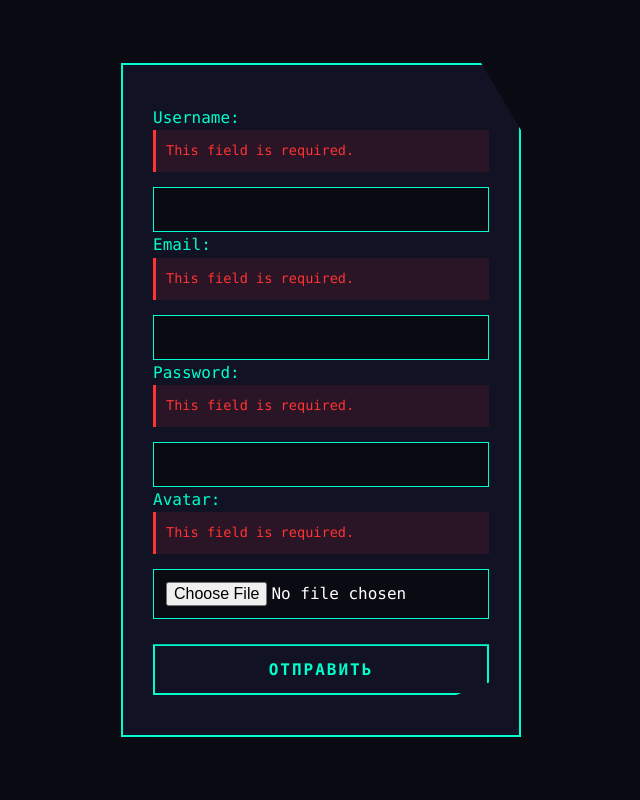
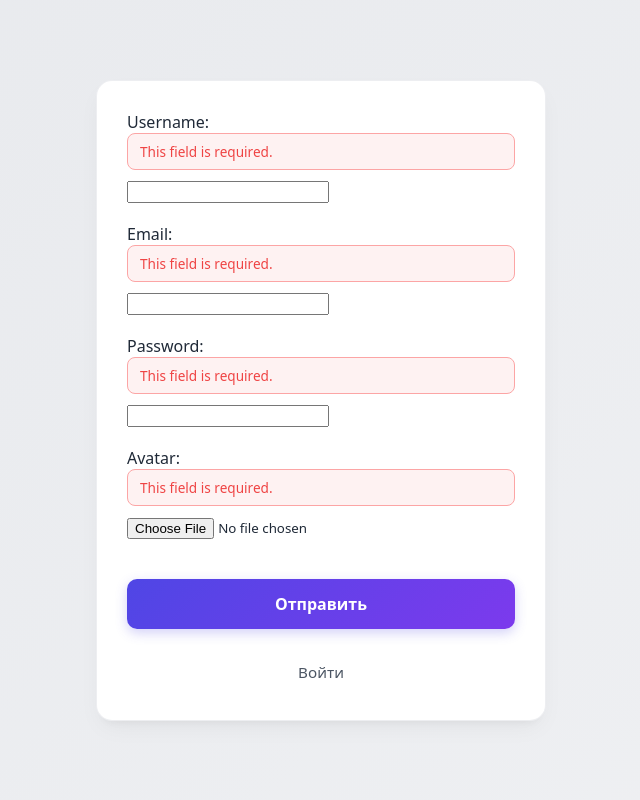
Before and after one commit to d1skander/django-shop-site, a Django app: page /user/ in a window 1280 px wide. Shown: the whole page, without its empty margins (319-959 px from the left). Run offline with Django 5.2, Linux system fonts and the light colour scheme.

Commit message:
создание корзины

```diff
--- a/market/app/static/auth.css
+++ b/market/app/static/auth.css
@@ -1,178 +1,211 @@
-/* --- Сброс стилей и глобальные настройки в стиле Киберпанк --- */
+/* Базовые стили и анимированный фон */
 * {
     box-sizing: border-box;
     margin: 0;
     padding: 0;
+    font-family: system-ui, -apple-system, BlinkMacSystemFont, 'Segoe UI', Roboto, sans-serif;
 }
 
 body {
-    font-family: 'Consolas', 'Courier New', monospace;
-    background-color: #0a0a12; /* Глубокий темный фон */
-    color: #00ffcc; /* Основной неоновый бирюзовый текст */
-    line-height: 1.6;
+    background: linear-gradient(-45deg, #f3f4f6, #e5e7eb, #f3f4f6);
+    background-size: 400% 400%;
+    animation: gradientBG 15s ease infinite;
+    color: #1f2937;
+    min-height: 100vh;
     display: flex;
     justify-content: center;
     align-items: center;
-    min-height: 100vh; /* Центрирует форму строго по центру экрана */
     padding: 20px;
 }
 
-/* --- Контейнер формы --- */
-form {
-    background-color: #121225;
-    border: 2px solid #00ffcc;
-    padding: 40px 30px;
-    width: 100%;
-    max-width: 400px; /* Оптимальная ширина для ПК и мобильных */
-    clip-path: polygon(0 0, 90% 0, 100% 10%, 100% 100%, 0 100%); /* Киберпанк-срез угла */
-    box-shadow: 0 0 20px rgba(0, 255, 204, 0.15);
-    transition: box-shadow 0.3s ease;
+@keyframes gradientBG {
+    0% { background-position: 0% 50%; }
+    50% { background-position: 100% 50%; }
+    100% { background-position: 0% 50%; }
 }
 
-form:hover {
-    box-shadow: 0 0 30px rgba(0, 255, 204, 0.3);
+/* Контейнер формы с эффектом Glassmorphism */
+form {
+    background: #ffffff;
+    border: 1px solid rgba(229, 231, 235, 0.7);
+    border-radius: 16px;
+    padding: 30px;
+    width: 100%;
+    max-width: 450px;
+    box-shadow: 0 10px 25px -5px rgba(0, 0, 0, 0.05), 0 8px 10px -6px rgba(0, 0, 0, 0.05);
+    animation: fadeInForm 0.5s ease-out both;
+    display: flex;
+    flex-direction: column;
+    gap: 20px;
 }
 
-/* Стилизация заголовка, если вы решите добавить его внутрь body или form */
-h1, title-auth {
-    text-align: center;
-    text-transform: uppercase;
-    letter-spacing: 2px;
-    color: #ff0055;
-    margin-bottom: 25px;
-    text-shadow: 0 0 10px rgba(255, 0, 85, 0.5);
+@keyframes fadeInForm {
+    from { opacity: 0; transform: translateY(15px); }
+    to { opacity: 1; transform: translateY(0); }
 }
 
-/* --- Стилизация таблицы Django {{ form }} --- */
+/* Стилизация таблицы Django {{ form }} */
 table {
     width: 100%;
     border-collapse: collapse;
-    margin-bottom: 25px;
 }
 
-tr {
+table tr {
     display: flex;
-    flex-direction: column; /* Элементы формы встают друг под друга */
-    margin-bottom: 20px;
+    flex-direction: column;
+    margin-bottom: 16px;
+    width: 100%;
 }
 
-/* Метки полей (Username, Password и т.д.) */
-td label {
-    display: block;
-    text-transform: uppercase;
-    font-size: 0.85rem;
-    font-weight: bold;
-    color: #ff0055; /* Розовый неон для акцентов */
-    margin-bottom: 8px;
-    letter-spacing: 1px;
+table tr:last-child {
+    margin-bottom: 0;
 }
 
-/* Сами поля ввода (генерируются через {{ form }}) */
-td input[type="text"],
-td input[type="password"],
-td input[type="email"],
-form input:not([type="submit"]) {
+/* Стилизация подписей (Label) */
+table label {
+    font-size: 0.9rem;
+    font-weight: 600;
+    color: #4b5563;
+    margin-bottom: 6px;
+    display: block;
+}
+
+/* Стилизация полей ввода (input, select, textarea) внутри {{ form }} */
+table input:not([type="checkbox"]):not([type="radio"]),
+table select,
+table textarea {
     width: 100%;
-    padding: 12px;
-    background-color: #0a0a12;
-    border: 1px solid #00ffcc;
-    color: #ffffff;
-    font-family: inherit;
+    padding: 12px 14px;
+    border: 1px solid #d1d5db;
+    border-radius: 10px;
+    font-size: 0.95rem;
+    color: #111827;
+    background-color: #f9fafb;
+    outline: none;
+    transition: all 0.2s ease;
+}
+
+table input:not([type="checkbox"]):not([type="radio"]):focus,
+table select:focus,
+table textarea:focus {
+    border-color: #4f46e5;
+    background-color: #ffffff;
+    box-shadow: 0 0 0 4px rgba(79, 70, 229, 0.15);
+}
+
+/* Очистка стилей для файлов (avatar) */
+table input[type="file"] {
+    border: none;
+    padding: 5px 0;
+    background: transparent;
+}
+
+/* Кнопка отправки с эффектом пробегающего блика (Shimmer) */
+input[type="submit"] {
+    width: 100%;
+    background: linear-gradient(135deg, #4f46e5, #7c3aed);
+    color: white;
+    border: none;
+    padding: 14px;
+    border-radius: 10px;
     font-size: 1rem;
-    outline: none;
+    font-weight: 600;
+    cursor: pointer;
+    position: relative;
+    overflow: hidden;
+    box-shadow: 0 4px 12px rgba(79, 70, 229, 0.25);
     transition: all 0.3s ease;
 }
 
-/* Состояние фокуса полей ввода */
-td input:focus,
-form input:not([type="submit"]):focus {
-    border-color: #ff0055;
-    box-shadow: 0 0 10px rgba(255, 0, 85, 0.5);
-    background-color: #16162a;
-}
-
-/* Скрытие лишних ячеек таблицы для сохранения структуры */
-td {
-    display: block;
-    width: 100%;
-}
-
-/* --- Киберпанк кнопка «Войти» --- */
-input[type="submit"] {
-    width: 100%;
-    background-color: transparent;
-    color: #00ffcc;
-    border: 2px solid #00ffcc;
-    padding: 14px;
-    font-family: inherit;
-    font-size: 1rem;
-    font-weight: bold;
-    text-transform: uppercase;
-    cursor: pointer;
-    clip-path: polygon(0 0, 100% 0, 100% 75%, 90% 100%, 0 100%); /* Футуристичный срез кнопки */
-    transition: all 0.3s ease;
-    letter-spacing: 2px;
+input[type="submit"]::before {
+    content: '';
+    position: absolute;
+    top: 0;
+    left: -100%;
+    width: 50%;
+    height: 100%;
+    background: linear-gradient(90deg, transparent, rgba(255, 255, 255, 0.3), transparent);
+    transform: skewX(-25deg);
 }
 
 input[type="submit"]:hover {
-    background-color: #00ffcc;
-    color: #0a0a12;
-    box-shadow: 0 0 20px #00ffcc;
+    background: linear-gradient(135deg, #4338ca, #6d28d9);
+    box-shadow: 0 6px 18px rgba(79, 70, 229, 0.4);
+    transform: translateY(-1px);
+}
+
+input[type="submit"]:hover::before {
+    animation: shimmer 1.5s infinite;
+}
+
+@keyframes shimmer {
+    100% { left: 150%; }
 }
 
 input[type="submit"]:active {
-    transform: scale(0.98);
+    transform: translateY(1px);
 }
 
-/* --- Текст ошибок Django (если введены неверные данные) --- */
+/* Ссылка "Войти" на странице регистрации */
+#auth {
+    text-align: center;
+    text-decoration: none;
+    color: #4b5563;
+    font-weight: 500;
+    font-size: 0.95rem;
+    padding: 8px;
+    margin-top: 5px;
+    align-self: center;
+    position: relative;
+    transition: color 0.3s ease;
+}
+
+#auth::after {
+    content: '';
+    position: absolute;
+    width: 100%;
+    transform: scaleX(0);
+    height: 2px;
+    bottom: 0;
+    left: 0;
+    background-color: #4f46e5;
+    transform-origin: bottom right;
+    transition: transform 0.25s ease-out;
+}
+
+#auth:hover {
+    color: #4f46e5;
+}
+
+#auth:hover::after {
+    transform: scaleX(1);
+    transform-origin: bottom left;
+}
+
+/* Текст ошибок Django (если валидация не прошла) */
 .errorlist {
     list-style: none;
-    color: #ff3333;
+    color: #ef4444;
     font-size: 0.85rem;
-    margin-bottom: 15px;
-    padding: 10px;
-    background-color: rgba(255, 51, 51, 0.1);
-    border-left: 3px solid #ff3333;
+    margin-bottom: 10px;
+    padding: 8px 12px;
+    background-color: #fef2f2;
+    border-radius: 8px;
+    border: 1px solid #fca5a5;
 }
 
-/* --- Адаптивность для мобильных экранов --- */
+/* Адаптивность для мобильных устройств */
 @media (max-width: 480px) {
+    body {
+        padding: 15px;
+    }
+
     form {
-        padding: 25px 20px;
-        clip-path: none; /* Убираем сложные срезы на мелких экранах для экономии места */
+        padding: 20px;
+        gap: 15px;
     }
 
     input[type="submit"] {
-        clip-path: none;
+        padding: 12px;
     }
 }
-
-
-#auth {
-    position: absolute;
-    top: 20px;
-    right: 20px;
-    display: inline-block;
-    padding: 6px 12px;
-    font-family: 'Consolas', 'Courier New', monospace;
-    font-size: 0.8rem;
-    font-weight: bold;
-    text-transform: uppercase;
-    text-decoration: none;
-    letter-spacing: 1px;
-    color: #00ffcc;
-    background-color: #121225;
-    border: 1px solid #00ffcc;
-    clip-path: polygon(0 0, 100% 0, 100% 70%, 85% 100%, 0 100%);
-    transition: all 0.3s ease;
-}
-
-#auth:hover {
-    background-color: #00ffcc;
-    color: #0a0a12;
-    box-shadow: 0 0 10px #00ffcc;
-}
-
-#auth:active {
-    transform: scale(0.95);
-}
--- a/market/app/templates/auth.html
+++ b/market/app/templates/auth.html
@@ -8,12 +8,12 @@
     <title>Авторизация</title>
 </head>
 <body>
-    <form method="post">
+    <form method="post" enctype="multipart/form-data">
         {% csrf_token %}
     <table>
         {{ form }}
     </table>
-    <input type="submit", value="Войти">
+    <input type="submit" value="Войти">
     </form>
 </body>
 </html>
--- a/market/app/templates/user.html
+++ b/market/app/templates/user.html
@@ -13,7 +13,7 @@
     <table>
         {{ form }}
     </table>
-    <input type="submit", value="Отправить">
+    <input type="submit" value="Отправить">
     <a id="auth" href="/auth">Войти</a>
     </form>
 </body>
--- a/market/app/views.py
+++ b/market/app/views.py
@@ -23,7 +23,28 @@ def goods(request):
 
 
 def basket(request):
+    if "username" in request.session:
+        session = request.session["username"]
+        user = UserModel.objects.get(username=session)
+        baskets = user.baskets
+        for basket in baskets:
+            products = ProductModel.objects.all().filter(id=basket)
+            return render(request, "basket.html", {"products": products})
     return render(request, "basket.html")
+
+
+def basket_goods(request):
+    if request.method == "POST":
+        id_basket = request.POST.get("id_basket")
+        if "username" in request.session:
+            session = request.session["username"]
+            user = UserModel.objects.get(username=session)
+            user.baskets.append(id_basket)
+            user.save()
+            return HttpResponse(status=204)
+        return HttpResponse(status=400)
+    else:
+        return HttpResponse(status=409)
 
 
 def company(request):
@@ -33,15 +54,18 @@ def company(request):
 def user(request):
     userform = UserForm(request.POST, request.FILES)
     if request.method == "POST":
-        username = request.POST.get("username")
-        email = request.POST.get("email")
-        password = request.POST.get("password")
-        avatar = request.POST.get("avatar")
-        password_str = str(password)
-        password_hash = bcrypt.hashpw(password_str.encode("utf-8"), bcrypt.gensalt()).decode("utf-8")
-        user = UserModel(username=username, email=email, password=password_hash, avatar=avatar)
-        user.save()
-        return redirect("/main")
+        userform = UserForm(request.POST, request.FILES)
+        if userform.is_valid():
+            username = request.POST.get("username")
+            email = request.POST.get("email")
+            password = request.POST.get("password")
+            avatar = userform.cleaned_data.get("avatar")
+            password_str = str(password)
+            password_hash = bcrypt.hashpw(password_str.encode("utf-8"), bcrypt.gensalt()).decode("utf-8")
+            user = UserModel(username=username, email=email, password=password_hash, avatar=avatar)
+            user.save()
+            return redirect("/main")
+        return render(request, "user.html", {"form": userform})
     return render(request, "user.html", {"form": userform})
 
 
@@ -68,8 +92,11 @@ def auth(request):
 def profile(request):
     if "username" in request.session:
         user = request.session["username"]
-        profile = UserModel.objects.get(username=user)
-        return render(request, "profile.html", {"user": user, "profile": profile})
+        try:
+            profile = UserModel.objects.get(username=user)
+            return render(request, "profile.html", {"user": user, "profile": profile})
+        except ObjectDoesNotExist:
+            return redirect("/auth")
     else:
         return redirect("/auth")
 
@@ -88,6 +115,10 @@ def delete_profile(request):
     if "username" in request.session:
         user = request.session["username"]
         user_model = UserModel.objects.get(username=user)
-        user_model.delete_user()
+        try:
+            del request.session["username"]
+        except KeyError:
+            return HttpResponse(f"{KeyError}", status=400)
+        user_model.delete()
         return redirect("/main")
     return redirect("/main")
--- a/market/market/urls.py
+++ b/market/market/urls.py
@@ -31,7 +31,8 @@ urlpatterns = [
     path("auth/", views.auth),
     path("profile/", views.profile),
     path("delete_profile", views.delete_profile),
-    path("exit_profile", views.exit_profile)
+    path("exit_profile", views.exit_profile),
+    path("basket_goods", views.basket_goods)
 ]
 
 
```
Also changed, not shown: market/app/models.py (+11 -3 lines), market/app/static/profile.css (+21 -0 lines), market/app/templates/basket.html (+33 -1 lines), market/app/templates/goods.html (+28 -1 lines), market/app/templates/main.html (+8 -2 lines), market/app/templates/profile.html (+7 -1 lines), market/app/images/avatars/unnamed.png (added), market/app/images/products/jotaro.png (added), market/app/migrations/0002_usermodel_baskets_alter_productmodel_tags.py (added).
